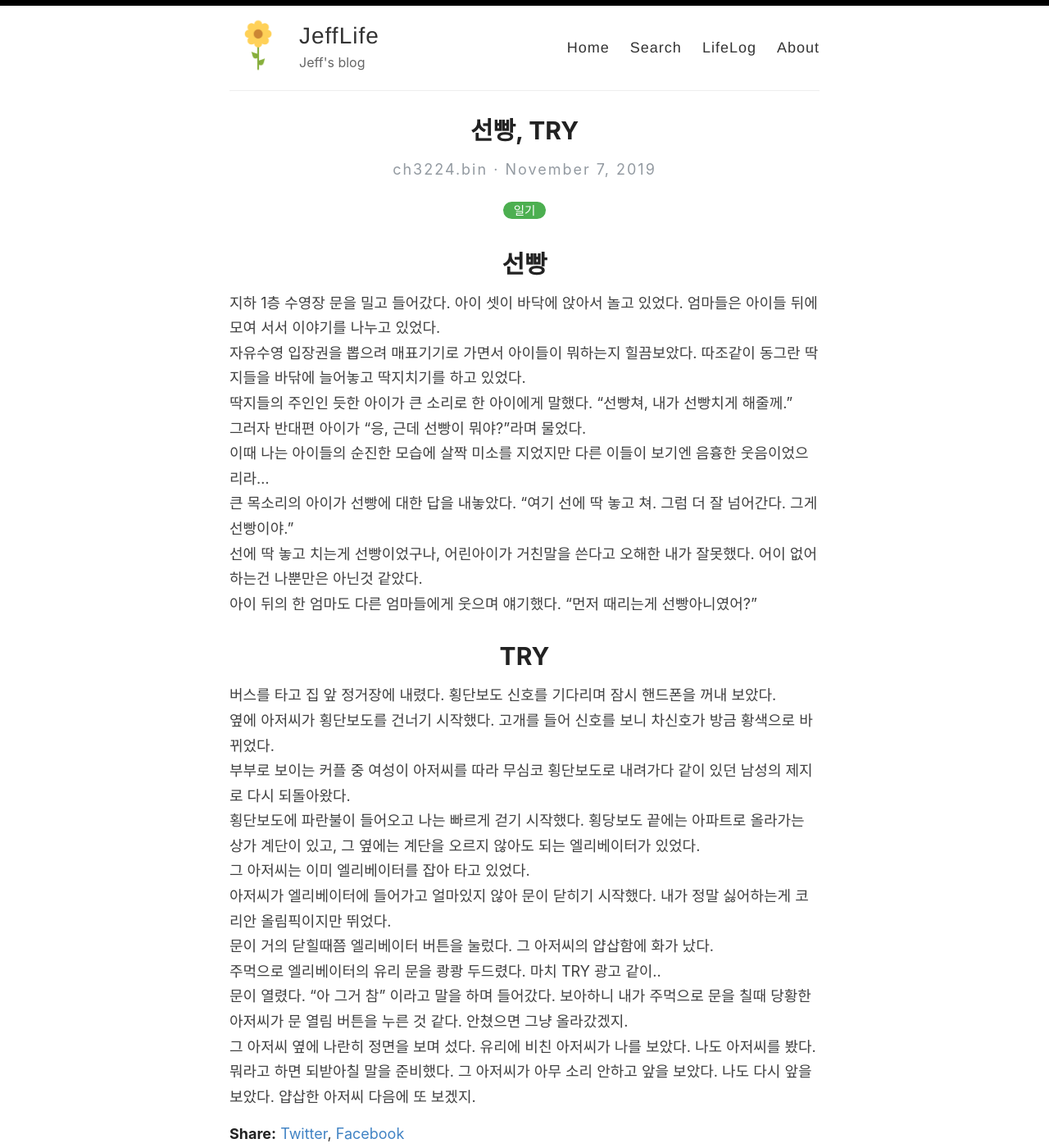
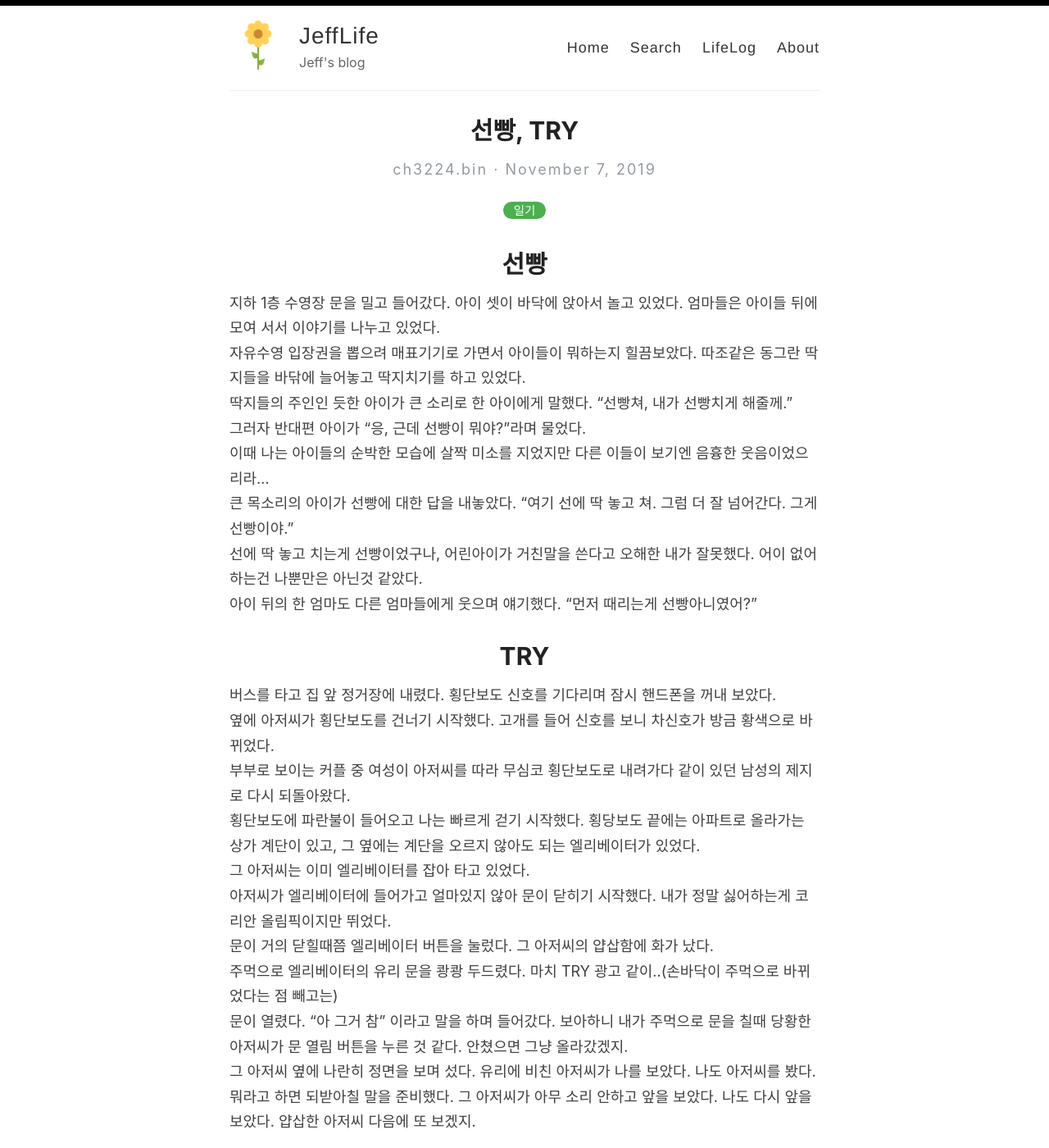
Before and after one commit to ch3224bin/ch3224bin.github.io, a Jekyll site: the page built from _posts/2019-11-7-diary.md, in a window 1280 px wide and 1400 px high. Shown: the whole window at 82% size. Built offline with Jekyll 4.4.1, drawn with Linux system fonts in a browser that asks for light colours; comment, search, counter and statistics services are not loaded.

Commit message:
11월7일 일기

```diff
--- a/_posts/2019-11-7-diary.md
+++ b/_posts/2019-11-7-diary.md
@@ -6,10 +6,10 @@ comments: true
 ---
 # 선빵
 지하 1층 수영장 문을 밀고 들어갔다. 아이 셋이 바닥에 앉아서 놀고 있었다. 엄마들은 아이들 뒤에 모여 서서 이야기를 나누고 있었다.
-자유수영 입장권을 뽑으려 매표기기로 가면서 아이들이 뭐하는지 힐끔보았다. 따조같이 동그란 딱지들을 바닦에 늘어놓고 딱지치기를 하고 있었다.
+자유수영 입장권을 뽑으려 매표기기로 가면서 아이들이 뭐하는지 힐끔보았다. 따조같은 동그란 딱지들을 바닦에 늘어놓고 딱지치기를 하고 있었다.
 딱지들의 주인인 듯한 아이가 큰 소리로 한 아이에게 말했다. "선빵쳐, 내가 선빵치게 해줄께."
 그러자 반대편 아이가 "응, 근데 선빵이 뭐야?"라며 물었다.
-이때 나는 아이들의 순진한 모습에 살짝 미소를 지었지만 다른 이들이 보기엔 음흉한 웃음이었으리라...
+이때 나는 아이들의 순박한 모습에 살짝 미소를 지었지만 다른 이들이 보기엔 음흉한 웃음이었으리라...
 큰 목소리의 아이가 선빵에 대한 답을 내놓았다. "여기 선에 딱 놓고 쳐. 그럼 더 잘 넘어간다. 그게 선빵이야."
 선에 딱 놓고 치는게 선빵이었구나, 어린아이가 거친말을 쓴다고 오해한 내가 잘못했다. 어이 없어 하는건 나뿐만은 아닌것 같았다.
 아이 뒤의 한 엄마도 다른 엄마들에게 웃으며 얘기했다. "먼저 때리는게 선빵아니였어?"
@@ -22,6 +22,6 @@ comments: true
 그 아저씨는 이미 엘리베이터를 잡아 타고 있었다.
 아저씨가 엘리베이터에 들어가고 얼마있지 않아 문이 닫히기 시작했다. 내가 정말 싫어하는게 코리안 올림픽이지만 뛰었다.
 문이 거의 닫힐때쯤 엘리베이터 버튼을 눌렀다. 그 아저씨의 얍삽함에 화가 났다.
-주먹으로 엘리베이터의 유리 문을 쾅쾅 두드렸다. 마치 TRY 광고 같이..
+주먹으로 엘리베이터의 유리 문을 쾅쾅 두드렸다. 마치 TRY 광고 같이..(손바닥이 주먹으로 바뀌었다는 점 빼고는)
 문이 열렸다. "아 그거 참" 이라고 말을 하며 들어갔다. 보아하니 내가 주먹으로 문을 칠때 당황한 아저씨가 문 열림 버튼을 누른 것 같다. 안쳤으면 그냥 올라갔겠지.
 그 아저씨 옆에 나란히 정면을 보며 섰다. 유리에 비친 아저씨가 나를 보았다. 나도 아저씨를 봤다. 뭐라고 하면 되받아칠 말을 준비했다. 그 아저씨가 아무 소리 안하고 앞을 보았다. 나도 다시 앞을 보았다. 얍삽한 아저씨 다음에 또 보겠지.
```
